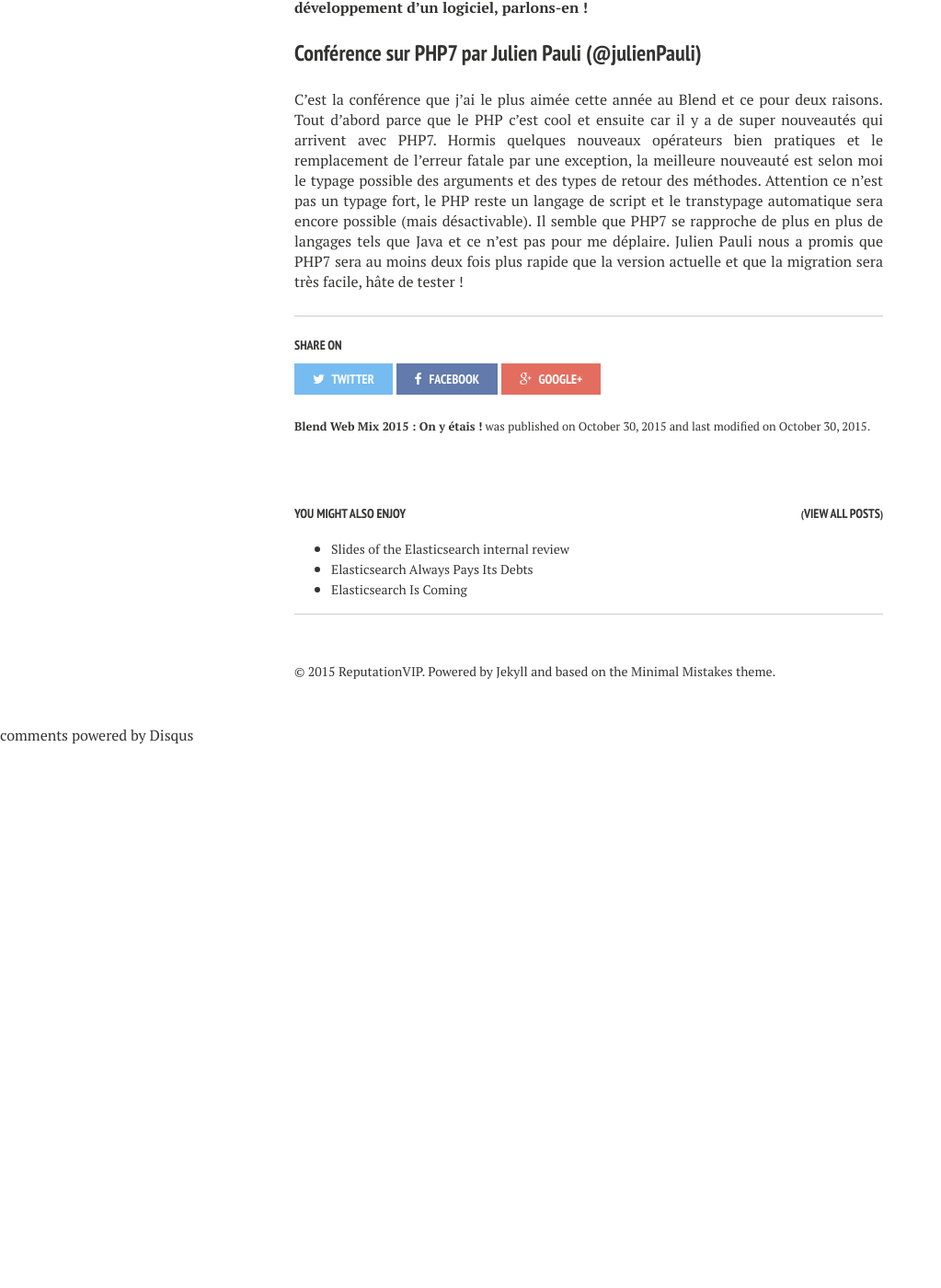
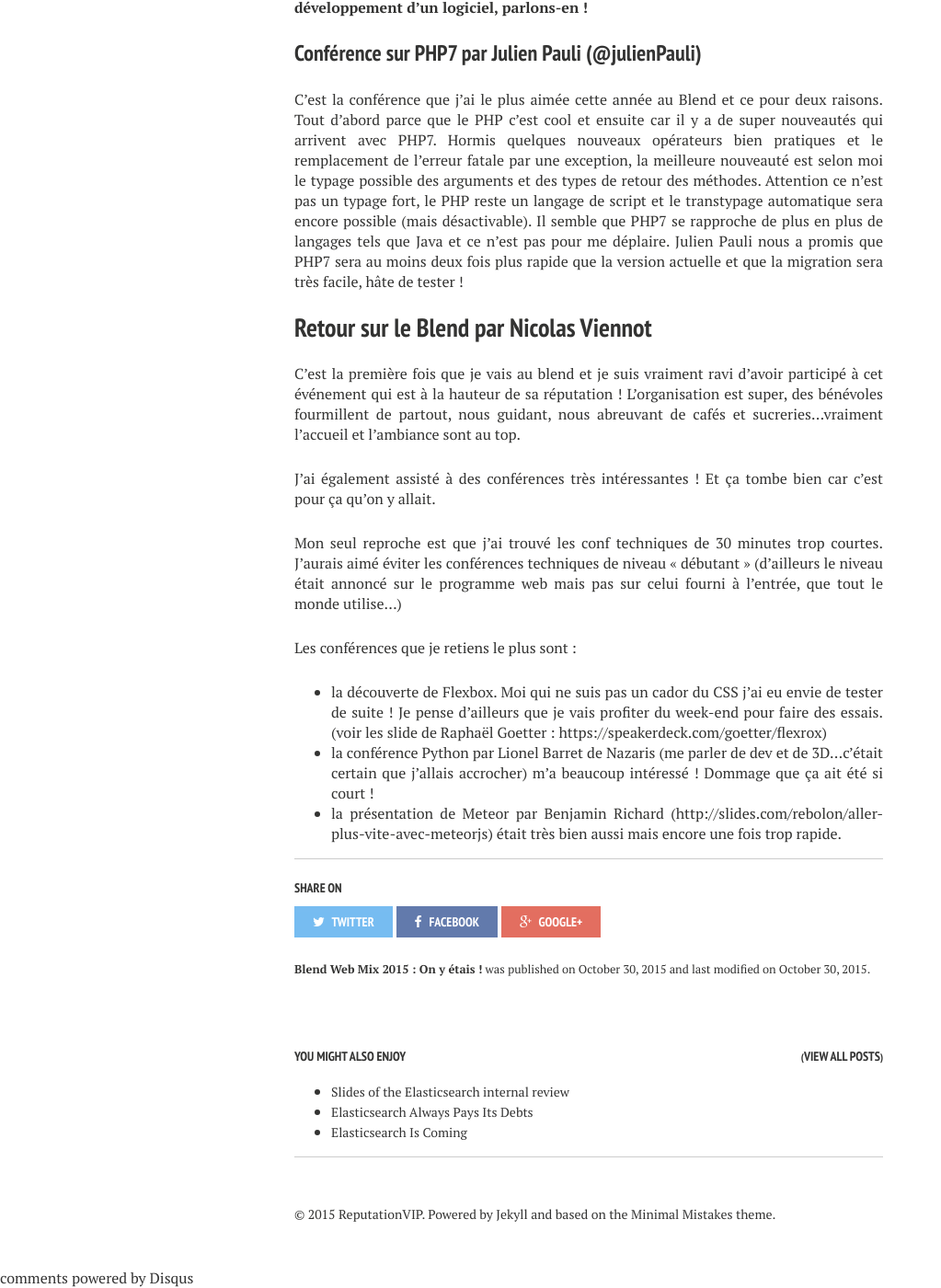
Before and after one commit to semji/reputationvip.github.io, a Jekyll site: the page built from _posts/2015-10-30-blend.md, in a window 1280 px wide and 1400 px high, scrolled down 534 px. Shown: the whole window at 92% size, without its empty margins (0-1023 px from the left). Built offline with Jekyll 4.4.1, drawn with Linux system fonts in a browser that asks for light colours; nearby versions of some CDN libraries; comment, search, counter and statistics services are not loaded; before the commit the page ends 1344 px from its top, so only the background shows below that; some of the changed text lies outside the part shown.

Commit message:
Add Nicolas' part

```diff
--- a/_posts/2015-10-30-blend.md
+++ b/_posts/2015-10-30-blend.md
@@ -36,3 +36,24 @@
 Il semble que PHP7 se rapproche de plus en plus de langages tels que Java et ce n’est pas pour me déplaire.
 Julien Pauli nous a promis que PHP7 sera au moins deux fois plus rapide que la version actuelle et que la migration
 sera très facile, hâte de tester !
+
+##Retour sur le Blend par Nicolas Viennot
+
+C'est la première fois que je vais au blend et je suis vraiment ravi d'avoir participé à cet événement qui est à la
+hauteur de sa réputation ! L'organisation est super, des bénévoles fourmillent de partout, nous guidant, nous abreuvant
+de cafés et sucreries...vraiment l'accueil et l'ambiance sont au top.
+
+J'ai également assisté à des conférences très intéressantes ! Et ça tombe bien car c'est pour ça qu'on y allait.
+
+Mon seul reproche est que j'ai trouvé les conf techniques de 30 minutes trop courtes.
+J'aurais aimé éviter les conférences techniques de niveau « débutant » (d'ailleurs le niveau était annoncé sur le
+programme web mais pas sur celui fourni à l'entrée, que tout le monde utilise…)
+
+Les conférences que je retiens le plus sont :
+- la découverte de Flexbox. Moi qui ne suis pas un cador du CSS j'ai eu envie de tester de suite ! Je pense d'ailleurs
+que je vais profiter du week-end pour faire des essais.
+(voir les slide de Raphaël Goetter : https://speakerdeck.com/goetter/flexrox)
+- la conférence Python par Lionel Barret de Nazaris (me parler de dev et de 3D...c'était certain que j'allais accrocher)
+m'a beaucoup intéressé ! Dommage que ça ait été si court !
+- la présentation de Meteor par Benjamin Richard (http://slides.com/rebolon/aller-plus-vite-avec-meteorjs) était très
+bien aussi mais encore une fois trop rapide.
```
